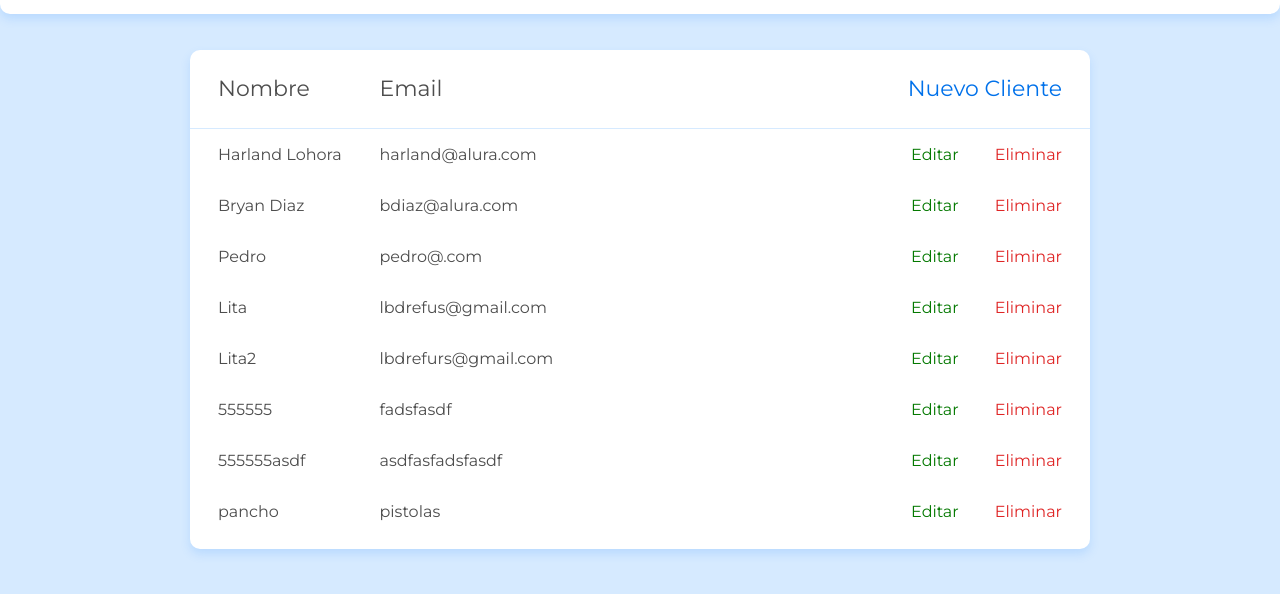
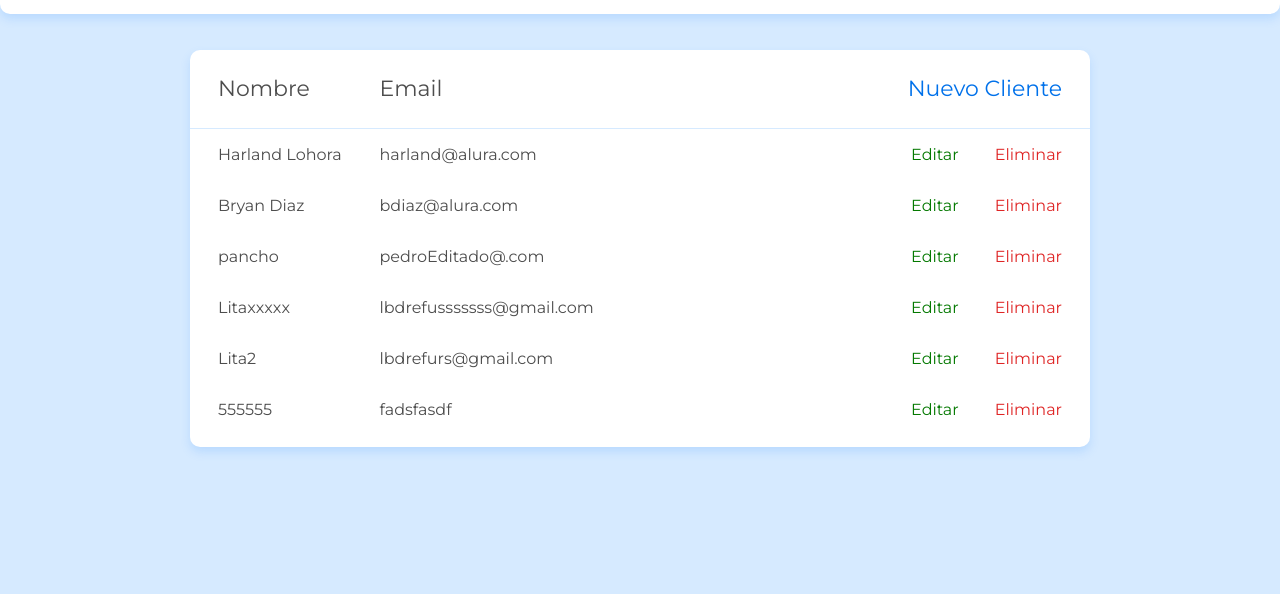
Before and after one commit to BryanAlexis19/ORACLE-FRONTEND, a website with bundled scripts: page 11 JS WEB CRUD ASYNC/screens/lista_cliente.html in a window 1280 px wide. Shown: the part 62-656 px from the top of the page. Built offline with nearby package versions, Linux system fonts and the light colour scheme; data requests are answered from the project's data file.

Commit message:
Fin de curso 11

```diff
--- a/11 JS WEB CRUD ASYNC/controllers/client.controller.js
+++ b/11 JS WEB CRUD ASYNC/controllers/client.controller.js
@@ -1,7 +1,6 @@
-import { clientServices } from '../service/client-service.js'
+import { clientServices } from "../service/client-service.js";
 
-console.log(clientServices)
-const crearLinea = (nombre, email) => {
+const crearLinea = (nombre, email, id) => {
   const nuevaLinea = document.createElement("tr");
   const linea = `
       <td class="td" data-td>${nombre}</td>
@@ -10,7 +9,7 @@ const crearLinea = (nombre, email) => {
         <ul class="table__button-control">
           <li>
             <a
-              href="../screens/editar_cliente.html"
+              href="../screens/editar_cliente.html?id=${id}"
               class="simple-button simple-button--edit"
               >Editar</a
             >
@@ -18,7 +17,7 @@ const crearLinea = (nombre, email) => {
           <li>
             <button
               class="simple-button simple-button--delete"
-              type="button"
+              type="button" id="${id}"
             >
               Eliminar
             </button>
@@ -27,17 +26,30 @@ const crearLinea = (nombre, email) => {
       </td>
       `;
   nuevaLinea.innerHTML = linea;
+  const btnEliminar = nuevaLinea.querySelector("button");
+  btnEliminar.addEventListener("click", () => {
+    const id = btnEliminar.id;
+    clientServices
+      .eliminarCliente(id)
+      .then((response) => {
+        console.log(response);
+      })
+      .catch((error) => alert("Ocurrio un error"));
+  });
   return nuevaLinea;
 };
 
 const tabla = document.querySelector("[data-table]");
 
-clientServices.listaClientes()
+clientServices
+  .listaClientes()
+
   .then((data) => {
-    data.forEach((perfil) => {
-      tabla.appendChild(crearLinea(perfil.nombre, perfil.email));
+    data.forEach(({ nombre, email, id }) => {
+      tabla.appendChild(crearLinea(nombre, email, id));
     });
   })
   .catch((error) => {
+    console.log(error);
     alert("Ocurrió un error");
   });
--- a/11 JS WEB CRUD ASYNC/controllers/registro.controller.js
+++ b/11 JS WEB CRUD ASYNC/controllers/registro.controller.js
@@ -9,7 +9,7 @@ formulario.addEventListener("submit", (e) => {
   console.log(nombre, " - ", email);
   clientServices
     .crearCliente(nombre, email)
-    .then((response) => {
+    .then(() => {
       window.location.href = "/screens/registro_completado.html";
     })
     .catch((error) => console.log(error));
--- a/11 JS WEB CRUD ASYNC/db.json
+++ b/11 JS WEB CRUD ASYNC/db.json
@@ -11,13 +11,13 @@
       "id": 2
     },
     {
-      "nombre": "Pedro",
-      "email": "pedro@.com",
+      "nombre": "pancho",
+      "email": "pedroEditado@.com",
       "id": "59023681-392b-43a9-8e19-8aabb7e487f0"
     },
     {
-      "nombre": "Lita",
-      "email": "lbdrefus@gmail.com",
+      "nombre": "Litaxxxxx",
+      "email": "lbdrefusssssss@gmail.com",
       "id": "0f1a48b0-5a21-434a-a5ff-e11e2726bbcd"
     },
     {
@@ -29,16 +29,6 @@
       "nombre": "555555",
       "email": "fadsfasdf",
       "id": "b060d2d0-39b6-4861-b4fd-46b55cd78056"
-    },
-    {
-      "nombre": "555555asdf",
-      "email": "asdfasfadsfasdf",
-      "id": "c6c699ce-278c-4da8-83ff-a9e801baec06"
-    },
-    {
-      "nombre": "pancho",
-      "email": "pistolas",
-      "id": "0dd3a8ac-99e9-4dfe-8ac1-1c8a5bf636ae"
     }
   ]
 }
--- a/11 JS WEB CRUD ASYNC/service/client-service.js
+++ b/11 JS WEB CRUD ASYNC/service/client-service.js
@@ -2,14 +2,43 @@ const listaClientes = () =>
   fetch("http://localhost:3000/perfil").then((response) => response.json());
 
 const crearCliente = (nombre, email) => {
-  return fetch(("http://localhost:3000/perfil"),
-    {
-      method: "POST",
-      headers: {
-        "Content-Type": "application/json",
-      },
-      body: JSON.stringify({ nombre, email, id: uuid.v4()  }),
-    });
+  return fetch("http://localhost:3000/perfil", {
+    method: "POST",
+    headers: {
+      "Content-Type": "application/json",
+    },
+    body: JSON.stringify({ nombre, email, id: uuid.v4() }),
+  });
 };
 
-export const clientServices = { listaClientes, crearCliente };
+const eliminarCliente = (id) => {
+  return fetch(`http://localhost:3000/perfil/${id}`, {
+    method: "DELETE",
+  });
+};
+
+const detalleCliente = (id) => {
+  return fetch(`http://localhost:3000/perfil/${id}`).then((respuesta) =>
+    respuesta.json()
+  );
+};
+
+const actualizarCliente = (nombre, email, id) => {
+  return fetch(`http://localhost:3000/perfil/${id}`, {
+    method: "PUT",
+    headers: {
+      "Content-Type": "application/json",
+    },
+    body: JSON.stringify({ nombre, email }),
+  })
+    .then((response) => console.log(response))
+    .catch((err) => console.log(err));
+};
+
+export const clientServices = {
+  listaClientes,
+  crearCliente,
+  eliminarCliente,
+  detalleCliente,
+  actualizarCliente
+};
```
Also changed, not shown: 11 JS WEB CRUD ASYNC/controllers/actualizar.controller.js (added, +34 -0 lines), 11 JS WEB CRUD ASYNC/screens/editar_cliente.html (+1 -0 lines).
